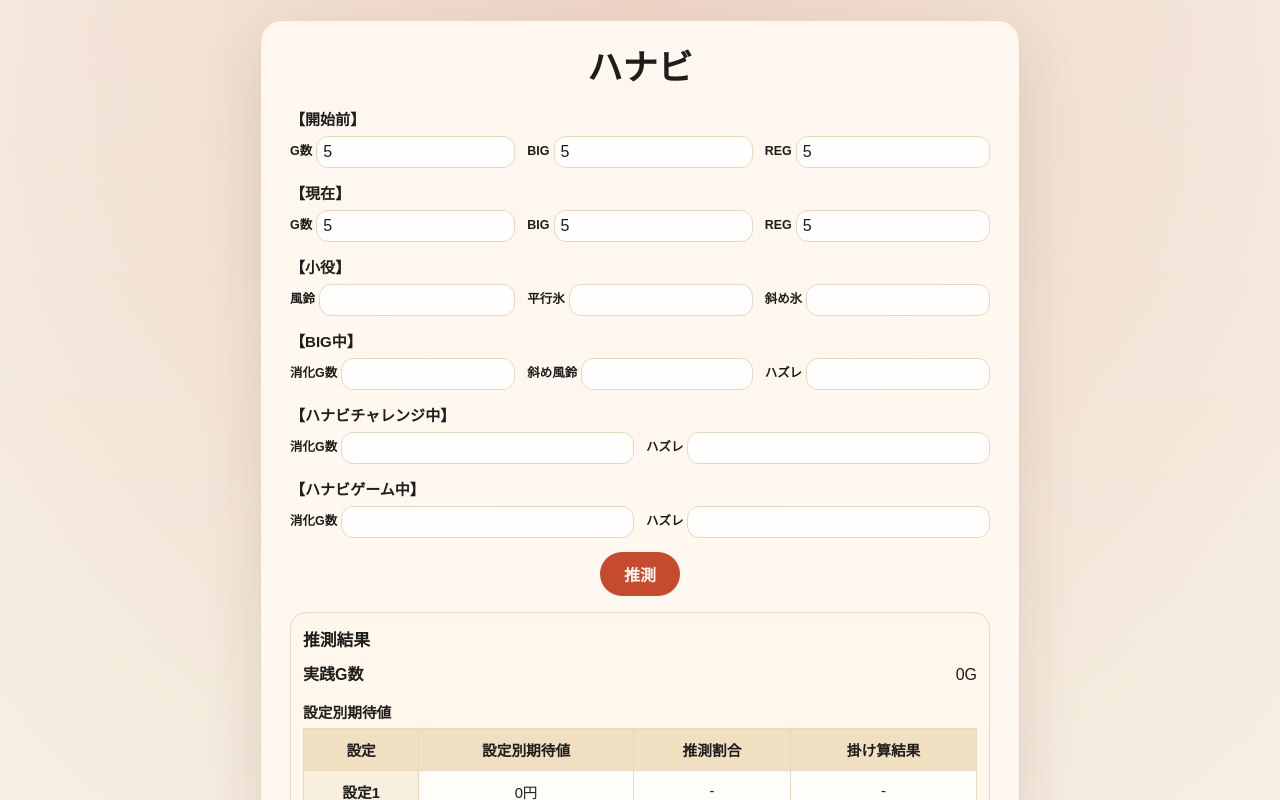
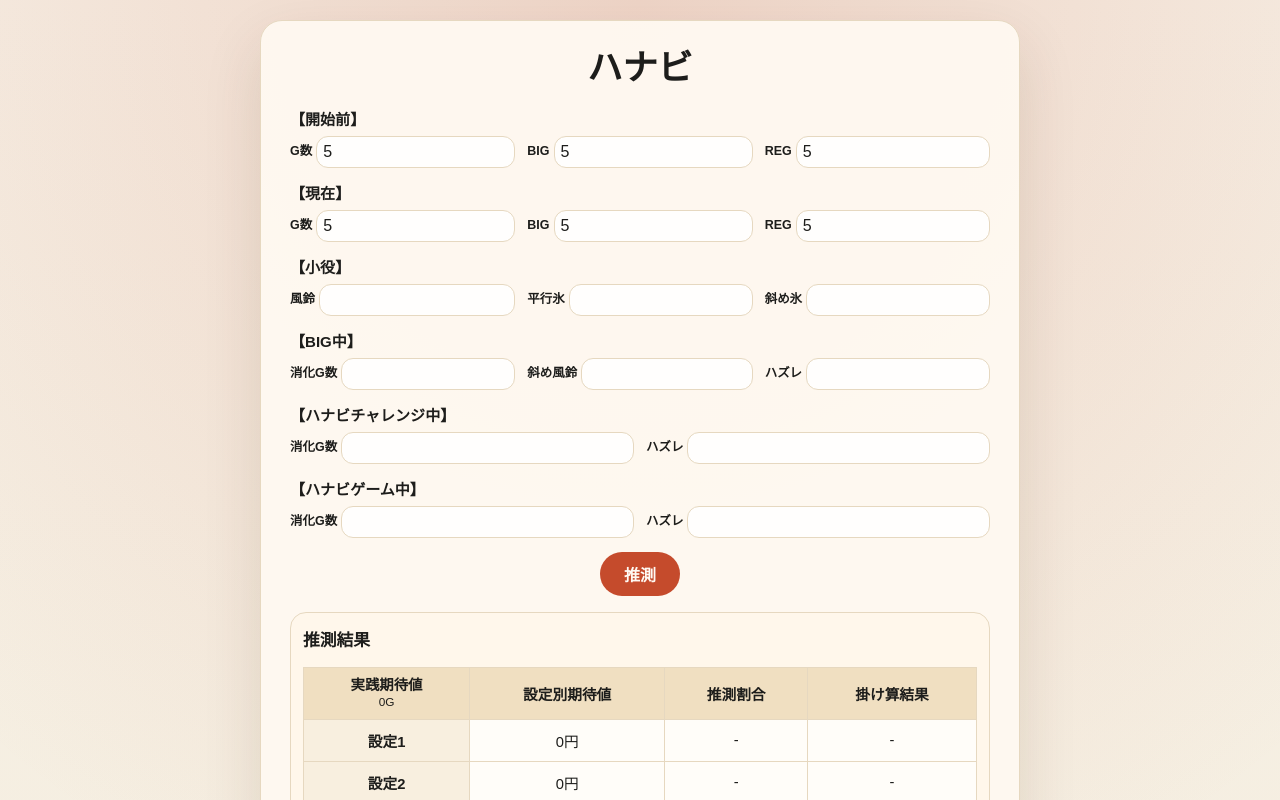
Before and after one commit to umedademu/suisoku, a Next.js app: page /hanabi in a window 1280 px wide. Both pictures are taken after typing "5", "5", "5", "5", "5", "5" into the empty fields and a click on the button "推測". Shown: the top 800 px of the page. Built offline with nearby package versions, Linux system fonts and the light colour scheme.

Commit message:
推測結果の見出しと実践期待値表の表示を整理

```diff
--- a/app/globals.css
+++ b/app/globals.css
@@ -182,6 +182,11 @@ a {
 }
 
 .result-title {
+  margin: 0;
+  font-size: 1.05rem;
+}
+
+.result-section-title {
   margin: 0;
   font-size: 1.05rem;
 }
--- a/app/hanabi/page.tsx
+++ b/app/hanabi/page.tsx
@@ -341,11 +341,9 @@ function formatPercent(probability: number) {
 
 export default function HanabiPage() {
   const [inputValues, setInputValues] = useState<Record<string, string>>(initialValues);
-  const [resultRows, setResultRows] = useState<Array<{ label: string; value: string }> | null>(
-    null
-  );
   const [settingExpectationTable, setSettingExpectationTable] = useState<
     | {
+        headerText: string;
         rows: Array<{
           label: string;
           expectationText: string;
@@ -382,7 +380,6 @@ export default function HanabiPage() {
     const currentReg = toNumber(inputValues.currentReg);
     const furin = toNumber(inputValues.furin);
     const heikoIce = toNumber(inputValues.heikoIce);
-    const nanameIce = toNumber(inputValues.nanameIce);
     const bigInGames = toNumber(inputValues.bigInGames);
     const bigInNanameFurin = toNumber(inputValues.bigInNanameFurin);
     const bigInHazure = toNumber(inputValues.bigInHazure);
@@ -395,12 +392,6 @@ export default function HanabiPage() {
     const practiceBig = currentBig - beforeBig;
     const practiceReg = currentReg - beforeReg;
     const totalBonus = practiceBig + practiceReg;
-    setResultRows([
-      {
-        label: "実践G数",
-        value: `${practiceGames}G`
-      }
-    ]);
     const settingExpectationValues = settings.map((setting) => ({
       label: setting.setting,
       expectedYen: practiceGames * 3 * 20 * (parsePayoutRate(setting.payout) - 1)
@@ -518,6 +509,7 @@ export default function HanabiPage() {
     if (validProbabilityDefinitions.length === 0) {
       setOverallSettingRows(null);
       setSettingExpectationTable({
+        headerText: `${practiceGames}G`,
         rows: settingExpectationValues.map((row) => ({
           label: row.label,
           expectationText: formatYen(row.expectedYen),
@@ -575,6 +567,7 @@ export default function HanabiPage() {
     }, 0);
 
     setSettingExpectationTable({
+      headerText: `${practiceGames}G`,
       rows: expectationRows,
       totalText: formatYen(totalExpectedYen)
     });
@@ -619,11 +612,9 @@ export default function HanabiPage() {
         </form>
         <section className="result-group">
           <h2 className="result-title">推測結果</h2>
-          {resultRows ? (
+          {settingExpectationTable ? (
             <>
               {overallSettingRows ? (
-                <div className="result-subgroup">
-                  <h3 className="result-subtitle">総合推測</h3>
                 <div className="result-list">
                   {overallSettingRows.map((row) => (
                     <div className="result-item" key={`overall-${row.label}`}>
@@ -632,24 +623,16 @@ export default function HanabiPage() {
                     </div>
                   ))}
                 </div>
-                </div>
               ) : null}
-              <div className="result-list">
-                {resultRows.map((row) => (
-                  <div className="result-item" key={row.label}>
-                    <p className="result-label">{row.label}</p>
-                    <p className="result-value">{row.value}</p>
-                  </div>
-                ))}
-              </div>
-              {settingExpectationTable ? (
               <div className="result-subgroup">
-                  <h3 className="result-subtitle">設定別期待値</h3>
                 <div className="table-wrap table-wrap-tight">
                   <table className="data-table data-table-compact">
                     <thead>
                       <tr>
-                          <th>設定</th>
+                        <th>
+                          <div className="table-head-main">実践期待値</div>
+                          <div className="table-head-sub">{settingExpectationTable.headerText}</div>
+                        </th>
                         <th>設定別期待値</th>
                         <th>推測割合</th>
                         <th>掛け算結果</th>
@@ -674,10 +657,9 @@ export default function HanabiPage() {
                   </table>
                 </div>
               </div>
-              ) : null}
               {probabilityGroups ? (
                 <div className="result-subgroup">
-                  <h3 className="result-subtitle">各項目ごとの設定別割合</h3>
+                  <h3 className="result-section-title">各項目ごとの設定別割合</h3>
                   {probabilityGroups.map((group) => (
                     <section className="result-metric-group" key={group.title}>
                       <div className="table-wrap table-wrap-tight">
```
Also changed, not shown: 1 other file (tests, documents, lock files or other folders). Lines whose indentation alone changed are shown as unchanged.
